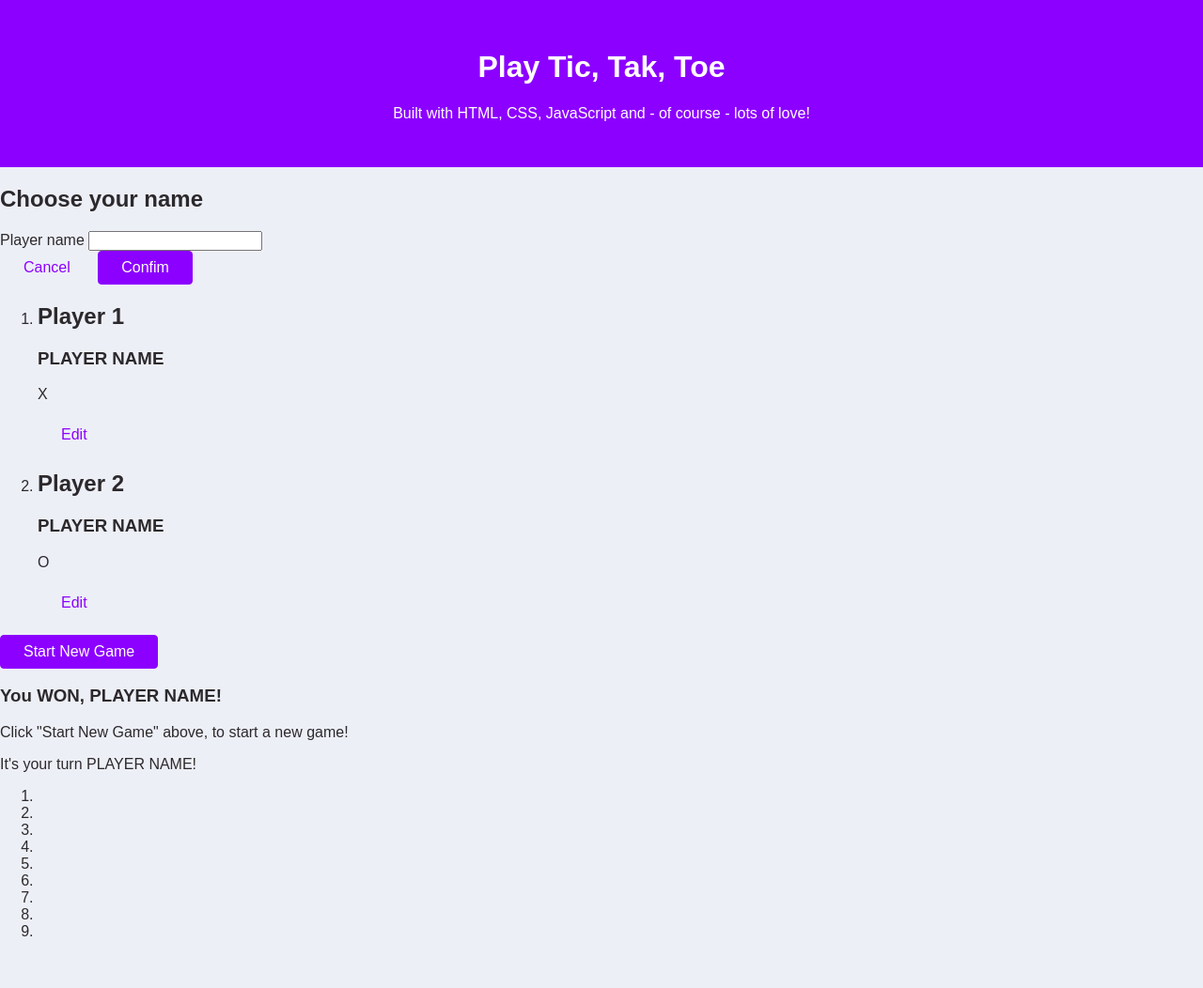
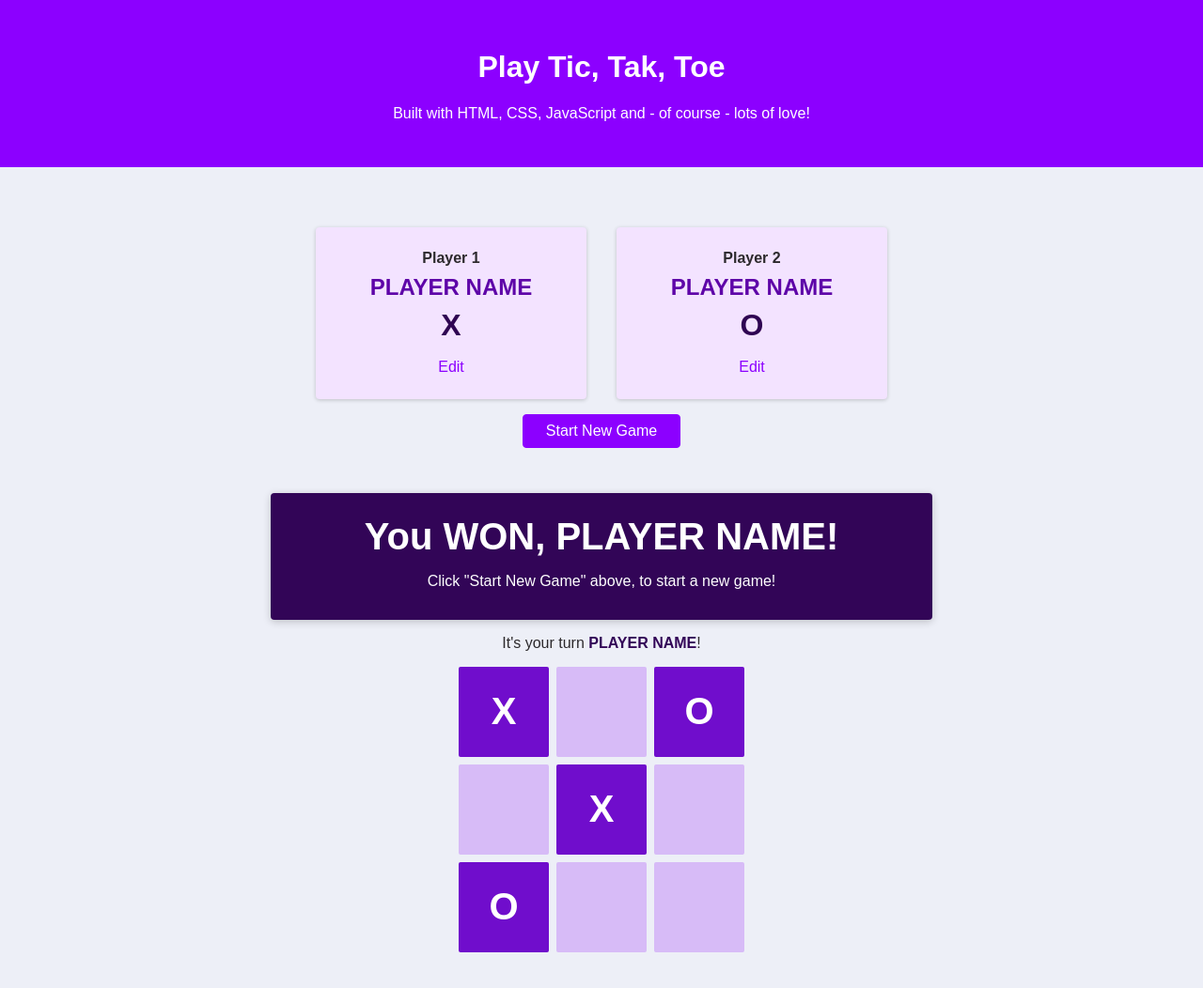
Before and after one commit to Oleksandr1317/tic-tac-toe, a plain HTML site: page index.html in a window 1280 px wide. Shown: the whole page at 94% size. Before the commit the page ends 1017 px from the top, so only its background shows below. Drawn offline with Linux system fonts and the light colour scheme.

Commit message:
worked with PlayerOverlay display

```diff
--- a/index.html
+++ b/index.html
@@ -5,25 +5,34 @@
     <meta name="viewport" content="width=device-width, initial-scale=1.0">
     <title>Tic Tac Toe</title>
     <link rel="stylesheet" href="./styles/styles.css" />
+    <link rel="stylesheet" href="./styles/overlays.css" />
+    <link rel="stylesheet" href="./styles/configuration.css" />
+    <link rel="stylesheet" href="./styles/game.css" />
     <link rel="preconnect" href="https://fonts.googleapis.com">
     <link rel="preconnect" href="https://fonts.gstatic.com" crossorigin>
     <link href="https://fonts.googleapis.com/css2?family=Open+Sans:ital,wght@0,300..800;1,300..800&display=swap" rel="stylesheet">
+
+    <script src="./scripts/config.js" defer></script>
+    <script src="./scripts/game.js" defer></script>
+    <script src="./scripts/app.js" defer></script>
 </head>
 <body>
+    <div id="backdrop"></div>
     <header id="main-header">
         <h1>Play Tic, Tak, Toe</h1>
         <p>Built with HTML, CSS, JavaScript and - of course - lots of love!</p>
     </header>
     <main>
-        <aside>
+        <aside class="modal" id="config-overlay">
             <h2>Choose your name</h2>
+
             <form>
-                <div>
+                <div class="form-control">
                     <label for="playername">Player name</label>
                     <input type="text" name="username" id="playername" />
                 </div>
                 <div>
-                    <button type="button" class="btn btn-alt">Cancel</button>
+                    <button type="button" class="btn btn-alt" id="cancel-config-button">Cancel</button>
                     <button type="submit" class="btn">Confim</button>
                 </div>
             </form>
@@ -34,16 +43,16 @@
                     <article>
                         <h2>Player 1</h2>
                         <h3>PLAYER NAME</h3>
-                        <p>X</p>
-                        <button class="btn btn-alt">Edit</button>
+                        <p class="player-symbol">X</p>
+                        <button class="btn btn-alt" id="edit-player-1-btn">Edit</button>
                     </article>
                 </li>
                 <li>
                     <article>
                         <h2>Player 2</h2>
                         <h3>PLAYER NAME</h3>
-                        <p>O</p>
-                        <button class="btn btn-alt">Edit</button>
+                        <p class="player-symbol">O</p>
+                        <button class="btn btn-alt" id="edit-player-2-btn">Edit</button>
                     </article>
                 </li>
             </ol>
@@ -51,22 +60,22 @@
         </section>
 
         <section id="active-game">
-            <article>
-                <h3>You WON, <span id="winner-name">PLAYER NAME</span>!</h3>
+            <article id="game-over">
+                <h2>You WON, <span id="winner-name">PLAYER NAME</span>!</h2>
                 <p>Click "Start New Game" above, to start a new game!</p>
             </article>
 
             <p>It's your turn <span id="active-player-name">PLAYER NAME</span>!</p>
-            <ol>
+            <ol id="game-board">
+                <li class="disabled">X</li>
                 <li></li>
+                <li class="disabled">O</li>
+
                 <li></li>
+                <li class="disabled">X</li>
                 <li></li>
 
-                <li></li>
-                <li></li>
-                <li></li>
-
-                <li></li>
+                <li class="disabled">O</li>
                 <li></li>
                 <li></li>
             </ol>
--- /dev/null
+++ b/scripts/app.js
@@ -0,0 +1,13 @@
+const playerConfigOverlayElement = document.getElementById(`config-overlay`)
+const backdropElement = document.getElementById(`backdrop`);
+
+const cancelConfigButtonElement = document.getElementById(`cancel-config-button`)
+
+const editPlayer1BtnElement = document.getElementById("edit-player-1-btn");
+const editPlayer2BtnElement = document.getElementById("edit-player-2-btn");
+
+editPlayer1BtnElement.addEventListener(`click`,openPlayerConfig);
+editPlayer2BtnElement.addEventListener(`click`,openPlayerConfig);
+
+cancelConfigButtonElement.addEventListener(`click`,closePlayerConfig);
+backdropElement.addEventListener(`click`,closePlayerConfig);
--- /dev/null
+++ b/scripts/config.js
@@ -0,0 +1,9 @@
+function openPlayerConfig() {
+    playerConfigOverlayElement.style.display = `block`;
+    backdropElement.style.display = `block`;
+}
+
+function closePlayerConfig() {
+    playerConfigOverlayElement.style.display = `none`;
+    backdropElement.style.display = `none`;
+}
--- /dev/null
+++ b/styles/configuration.css
@@ -0,0 +1,65 @@
+#config-overlay {
+    text-align: center;
+}
+
+#config-overlay h2 {
+    margin: 0.5rem 0;
+}
+
+.form-control {
+    margin: 0.5rem 0;
+}
+
+.form-control label {
+    display: block;
+    margin-bottom: 0.5rem;
+    font-weight: bold;
+}
+
+.form-control input {
+    font-family: inherit;
+    border: 1px solid rgb(204, 204, 204);
+    width: 15rem;
+    padding: 0.35rem;
+}
+
+#game-configuration {
+    width: 90%;
+    max-width: 40rem;
+    margin: 3rem auto;
+    text-align: center;
+}
+
+#game-configuration ol {
+    list-style: none;
+    margin: 0;
+    padding: 0;
+    display: flex;
+}
+
+#game-configuration li {
+    margin: 1rem;
+    padding: 1rem;
+    width: 50%;
+    background-color: rgb(243, 227, 255);
+    border-radius: 4px;
+    box-shadow: 0 1px 4px rgba(0, 0, 0, 0.2);
+}
+
+#game-configuration h2 {
+    font-size: 1rem;
+    margin: 0.5rem 0;
+}
+
+#game-configuration h3 {
+    font-size: 1.5rem;
+    margin: 0.5rem 0;
+    color: rgb(94, 4, 168);
+}
+
+.player-symbol {
+    font-size: 2rem;
+    font-weight: bold;
+    color: rgb(47, 4, 82);
+    margin: 0.5rem 0;
+}
--- /dev/null
+++ b/styles/game.css
@@ -0,0 +1,59 @@
+#active-game {
+    text-align: center;
+    margin: 2rem 0 5rem 0;
+    /* display: none; */
+}
+
+#game-over {
+    width: 90%;
+    max-width: 40rem;
+    margin: auto;
+    padding: 1rem 2rem;
+    background-color: rgb(50,5,87);
+    box-shadow: 0 2px 8px rgba(0, 0, 0, 0.2);
+    border-radius: 4px;
+    color: white;
+    /* display: none; */
+}
+
+#game-over h2 {
+    font-size: 2.5rem;
+    margin: 0.5rem 0;
+}
+
+#active-player-name {
+    font-weight: bold;
+    color: rgb(50, 5, 87);
+}
+
+#game-board {
+    margin: 1rem 0;
+    padding: 0;
+    display: grid;
+    list-style: none;
+    grid-template-columns: repeat(3, 6rem);
+    grid-template-rows: repeat(3, 6rem);
+    justify-content: center;
+    gap: 0.5rem;
+}
+
+#game-board li {
+    background-color: rgb(215, 187, 247);
+    border-radius: 2px;
+    cursor: pointer;
+    display: flex;
+    justify-content: center;
+    align-items: center;
+    font-size: 2.5rem;
+    font-weight: bold;
+}
+
+#game-board li:hover {
+    background-color: rgb(112, 40, 204);
+}
+
+#game-board li.disabled {
+    background-color: rgb(112, 13, 204);
+    color: white;
+    cursor: default;
+}
--- /dev/null
+++ b/styles/overlays.css
@@ -0,0 +1,28 @@
+.modal {
+    position: fixed;
+    top: 20%;
+    left: 5%;
+    width: 90%;
+    background-color: white;
+    padding: 1rem;
+    border-radius: 6px;
+    box-shadow: 0 2px 8px rgba(0, 0, 0, 0.2);
+    display: none;
+}
+
+#backdrop {
+    position: fixed;
+    top: 0;
+    left: 0;
+    width: 100%;
+    height: 100%;
+    background-color: rgba(0, 0, 0, 0.7);
+    display: none;
+}
+
+@media (min-width: 48rem) {
+    .modal {
+        left: calc(50% - 20rem);
+        width: 40rem;
+    }
+}
```
Also changed, not shown: scripts/game.js (added).
